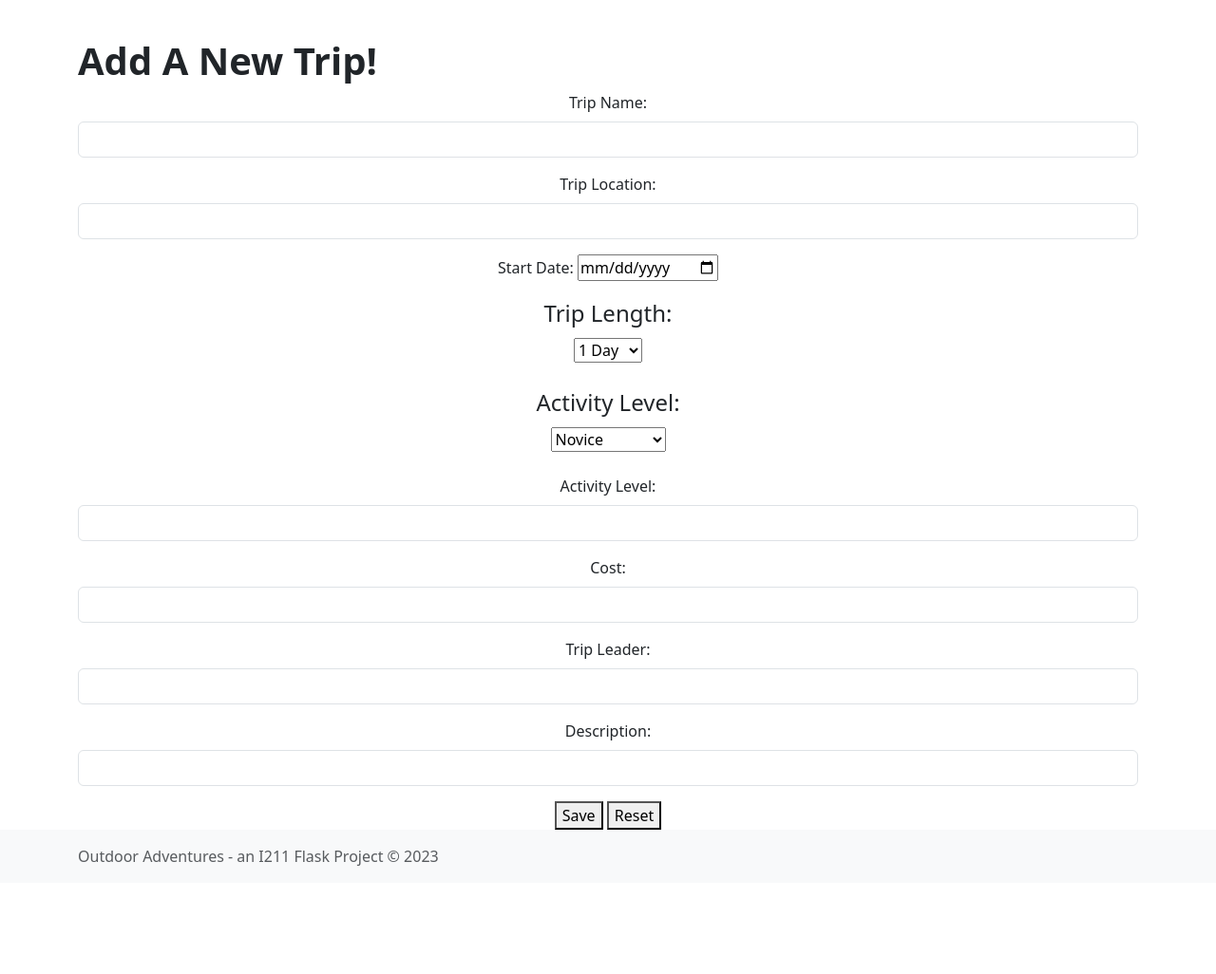
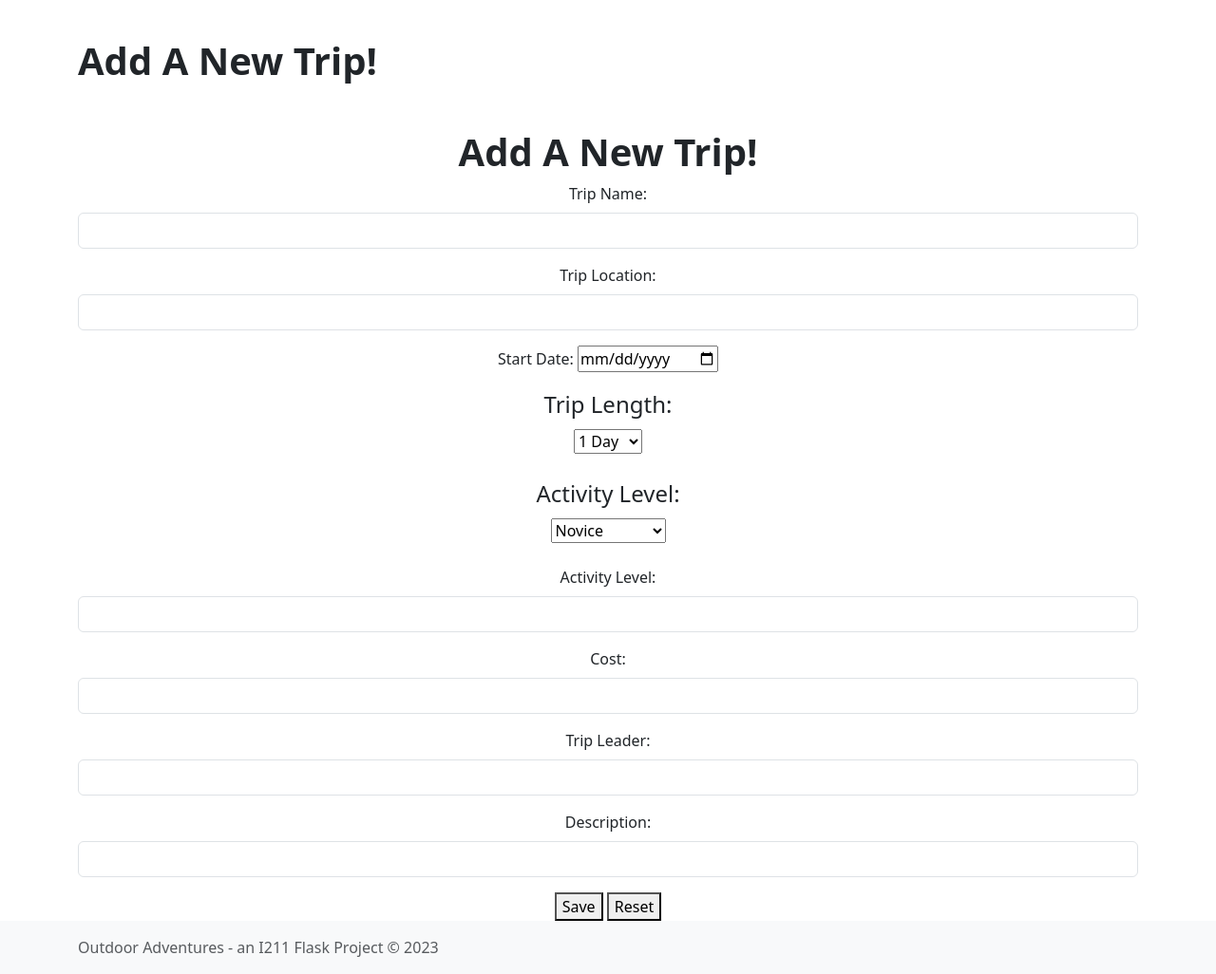
Before and after one commit to ryandossey/I211_projects, a Flask app: page /trips/add in a window 1280 px wide. Shown: the part 56-1082 px from the top of the page at 95% size. Before the commit the page ends 968 px from the top, so only its background shows below. Run offline with Flask 2, Linux system fonts and the light colour scheme.

Commit message:
tues office hours

```diff
--- a/app.py
+++ b/app.py
@@ -104,7 +104,7 @@ def trip(trip_id=None):
     # I then change the input variable to be an integer
     trips = get_trips()
     # I redefine the trips variable from above
-    return render_template('trip.html', trip=(trips[trip_id]))
+    return render_template('trip.html', trip_id=trip_id , trip=(trips[trip_id]))
     # I then create the template linking the trip_id to each trip
 
     # # I set the trip_id to None
@@ -169,3 +169,31 @@ def add_trips():
 
     else:
         return render_template('trip_form.html')
+
+
+@app.route('/trips/<trip_id>/edit')
+def edit_trip(trip_id=None):
+    trip_id = int(trip_id)
+    trips = get_trips()
+
+    if request.method=='POST':
+        new_trips = {}
+        new_trips['name'] = request.form['name']
+        new_trips['location'] = request.form['location']
+        new_trips['length'] = request.form['length']
+        new_trips['level'] = request.form['level']
+        new_trips['start_date'] = request.form['start_date']
+        new_trips['cost'] = request.form['cost']
+        new_trips['leader'] = request.form['leader']
+        new_trips['description'] = request.form['description']
+
+
+        trips.append(new_trips)
+        set_trips(trips)
+
+        return redirect(url_for('trips'))
+
+    else:
+        return render_template('trip_form.html', trip=(trips[trip_id]))
+
+# @app.route('/trips/<trip_id>/delete')
--- a/templates/trip.html
+++ b/templates/trip.html
@@ -23,7 +23,7 @@
 
 
 <div class="text-right">
-    <a class="btn btn-primary" href="#" role="button">Link</a>
+    <a class="btn btn-primary" href="{{url_for('edit_trip', trip_id=trip_id)}}" role="button">Edit</a>
     <a class="btn btn-primary" href="#" role="button">Link</a>
     <!-- find a delete button -->
 </div>
--- a/templates/trip_form.html
+++ b/templates/trip_form.html
@@ -9,6 +9,7 @@
 
 
 <form name="add_trips" method="POST" class="text-center">
+  <h1 class="mt-5"><strong>Add A New Trip!</strong></h1>
     <div class="mb-3 col-auto">
         <label for="name" class="form-label">Trip Name:</label>
         <input type="text" class="form-control" id="name" name="name">
@@ -67,6 +68,7 @@
 
 
 
+
     <!-- input type= date-input -->
     <!-- https://www.w3schools.com/tags/att_input_type_date.asp -->
 
```
